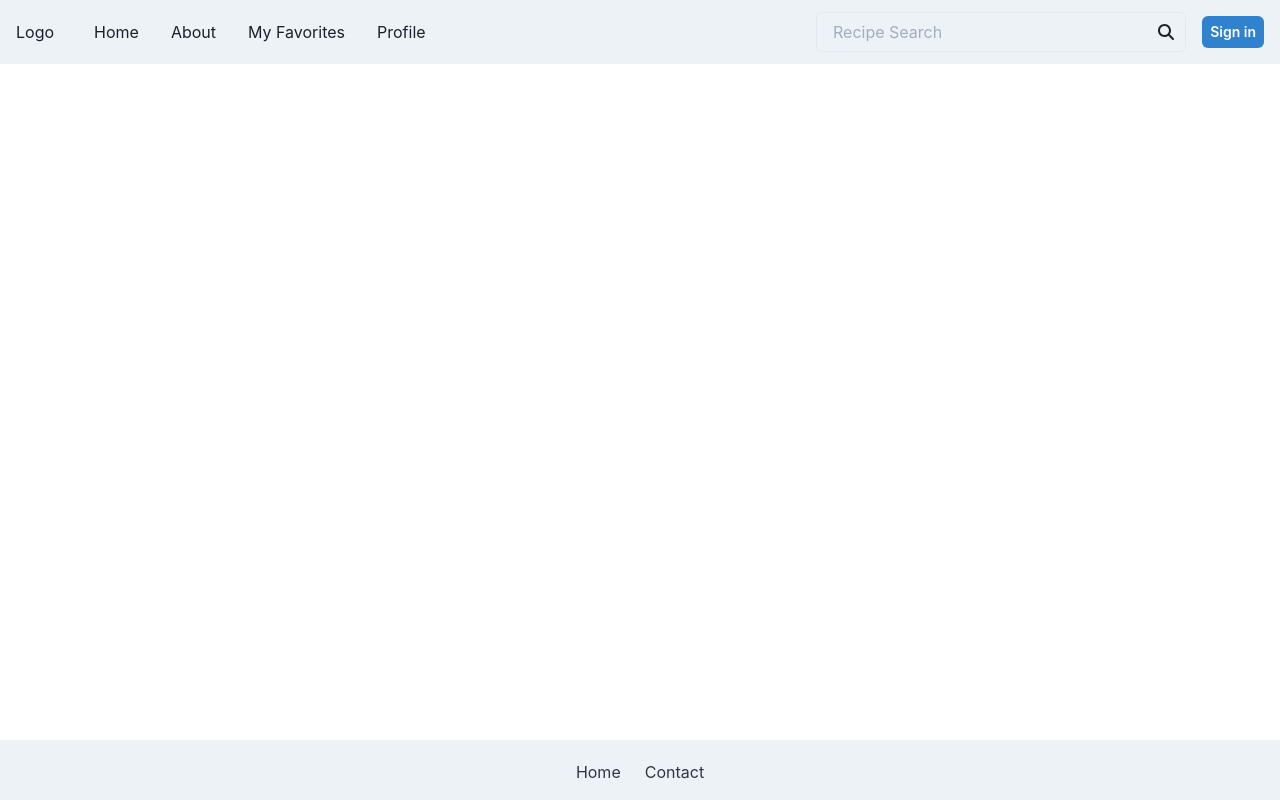
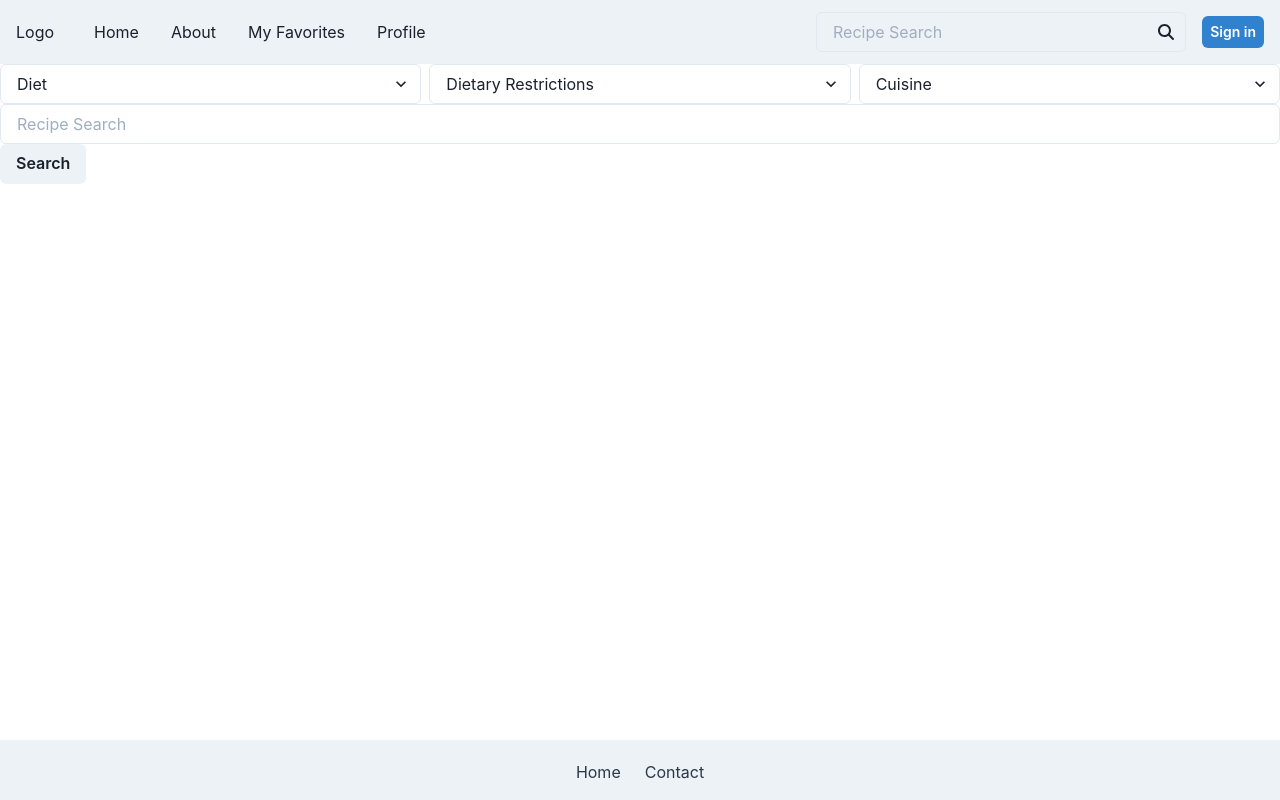
Before and after one commit to ksjefferies/Food-for-Thought, a React (Create React App) app: page /recipe in a window 1280 px wide. Built offline with nearby package versions, Linux system fonts and the light colour scheme.

Commit message:
added adv search filters

```diff
--- a/src/pages/Recipe.jsx
+++ b/src/pages/Recipe.jsx
@@ -1,26 +1,62 @@
 import PageContainer from "../component/pageContainer/PageContainer";
 import { RecipeCard } from "../component/recipeCard/RecipeCard";
 import { useQuery } from 'react-query'
-import { SimpleGrid, Spinner } from "@chakra-ui/react";
+import { SimpleGrid, Spinner, Select, HStack, Input, Button } from "@chakra-ui/react";
 import { useSearchParams } from "react-router-dom";
 import { recipeBySearch } from "../utils/recipeHelper";
+import { useState } from "react";
 
 export function Recipe() {
+    let [searchParams, setSearchParams] = useSearchParams();
 
-    let [searchParams] = useSearchParams();
-    const query = searchParams.get("q")
+    const [params, setParams] = useState(Object.fromEntries(searchParams) ?? { q: "" })
 
-    const { isLoading, data } = useQuery({
-        queryKey: ["recipes", query],
+    let dietOptions = ['', 'balanced', 'high-fiber', 'high-protein', 'low-carb', 'low-fat', 'low-sodium']
+
+    let healthOptions = ['', 'alcohol-cocktail', 'alcohol-free', 'celery-free', 'crustacean-free',
+        'dairy-free', 'DASH', 'egg-free', 'fish-free', 'fodmap-free', 'gluten-free', 'immuno-supportive', 'keto-friendly', 'kidney-friendly', 'kosher', 'low-fat-abs', 'low-potassium', 'low-sugar', 'lupine-free', 'Mediterranean', 'mollusk-free', 'mustard-free', 'no-oil-added', 'paleo', 'peanut-free', 'pescatarian', 'pork-free', 'red-meat-free', 'sesame-free', 'shellfish-free', 'soy-free', 'sugar-conscious', 'sulfite-free', 'tree-nut-free', 'vegan', 'vegetarian', 'wheat-free']
+
+    let cuisineOptions = ['', 'American', 'Asian', 'British', 'Caribbean', 'Central Europe', 'Chinese', 'Eastern Europe', 'French', 'Indian', 'Italian', 'Japanese', 'Kosher', 'Mediterranean', 'Mexican', 'Middle Eastern', 'Nordic', 'South American', 'South East Asian']
+
+    const { isLoading, data, refetch, is } = useQuery({
+        queryKey: ["recipes", [...searchParams]],
         queryFn: recipeBySearch,
-        ...{ enabled: !!query }
+        ...{ enabled: !!searchParams.get('q') }
     })
 
+    const handleChange = (e) => {
+        setParams(prev => ({
+            ...prev,
+            [e.target.id]: e.target.value
+        }))
+    }
+
     if (isLoading) return <Spinner />
+
     return (
         <PageContainer>
+
+            <HStack>
+                <Select id="diet" value={params.diet} placeholder='Diet' onChange={handleChange}  >
+                    {dietOptions.map(option => (
+                        <option value={option}>{option}</option>
+                    ))}
+                </Select>
+                <Select id='health' value={params.health} placeholder='Dietary Restrictions' onChange={handleChange} >
+                    {healthOptions.map(option => (
+                        <option value={option}>{option}</option>
+                    ))}
+                </Select>
+                <Select id='cuisineType' value={params.cuisineType} placeholder='Cuisine' onChange={handleChange} >
+                    {cuisineOptions.map(option => (
+                        <option value={option}>{option}</option>
+                    ))}
+                </Select>
+            </HStack>
+            <Input id="q" value={params.q} placeholder='Recipe Search' onChange={handleChange} ></Input>
+            <Button onClick={e => setSearchParams(params)}>Search</Button>
             <SimpleGrid minChildWidth='240px' spacing='20px' margin='8'>
-            {data?.hits.map(hit => (<RecipeCard {...hit.recipe} />))}
+                {data?.hits.map(hit => (<RecipeCard {...hit.recipe} />))}
             </SimpleGrid>
         </PageContainer>
     )
--- a/src/utils/recipeHelper.js
+++ b/src/utils/recipeHelper.js
@@ -8,7 +8,11 @@ const apiParams = {
 }
 
 export async function recipeBySearch({ queryKey }) {
-    let params = new URLSearchParams({ ...apiParams, ...{ q: queryKey[1] } })
+    //Remove nullish keys from the object
+    let searchParams = queryKey[1].filter(e => e[1] ?? false)
+    searchParams = Object.fromEntries(searchParams)
+
+    let params = new URLSearchParams({ ...apiParams, ...searchParams })
     let res = await fetch(`${url}?${params.toString()}`)
     return res.json()
 }
```
